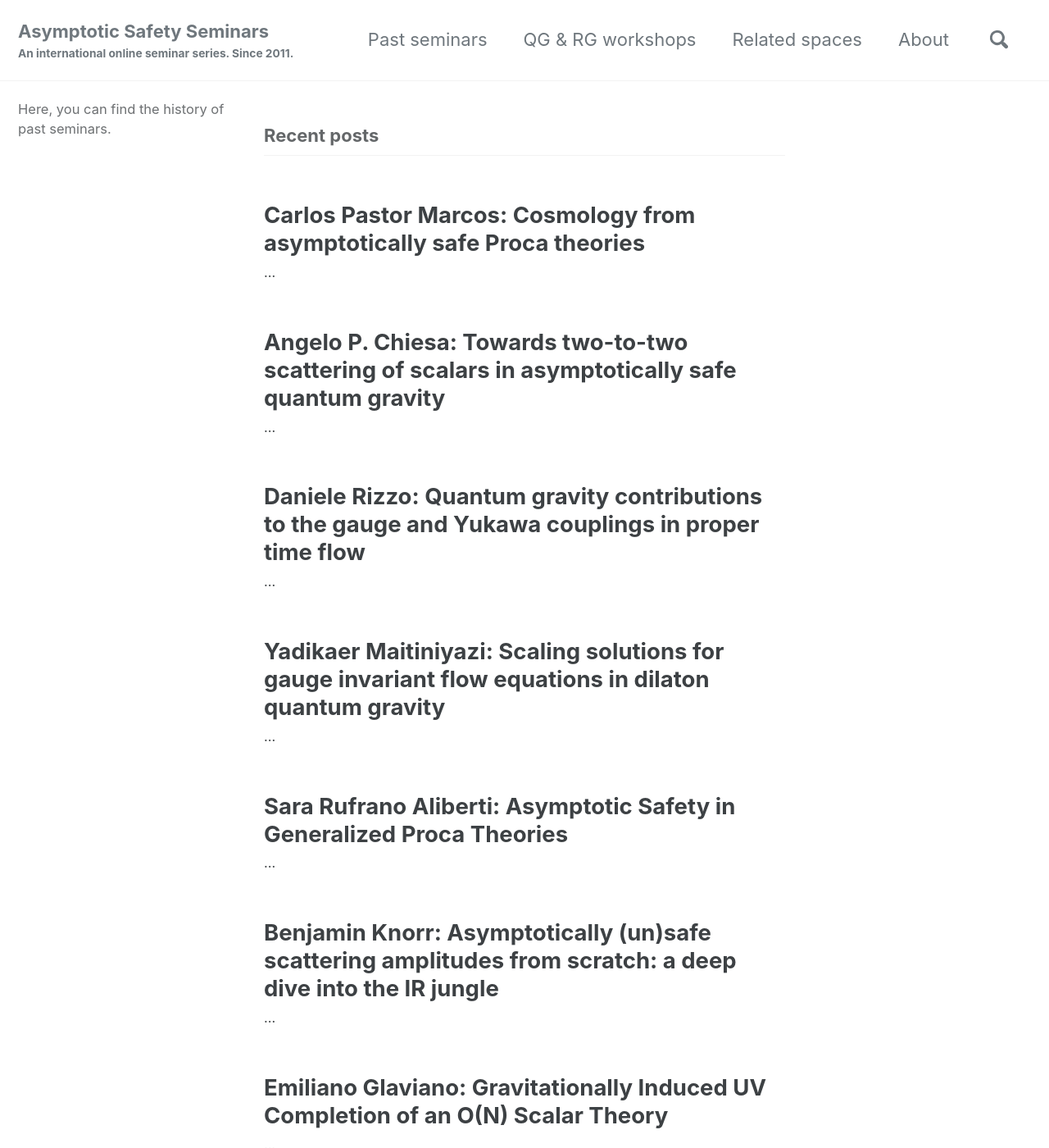
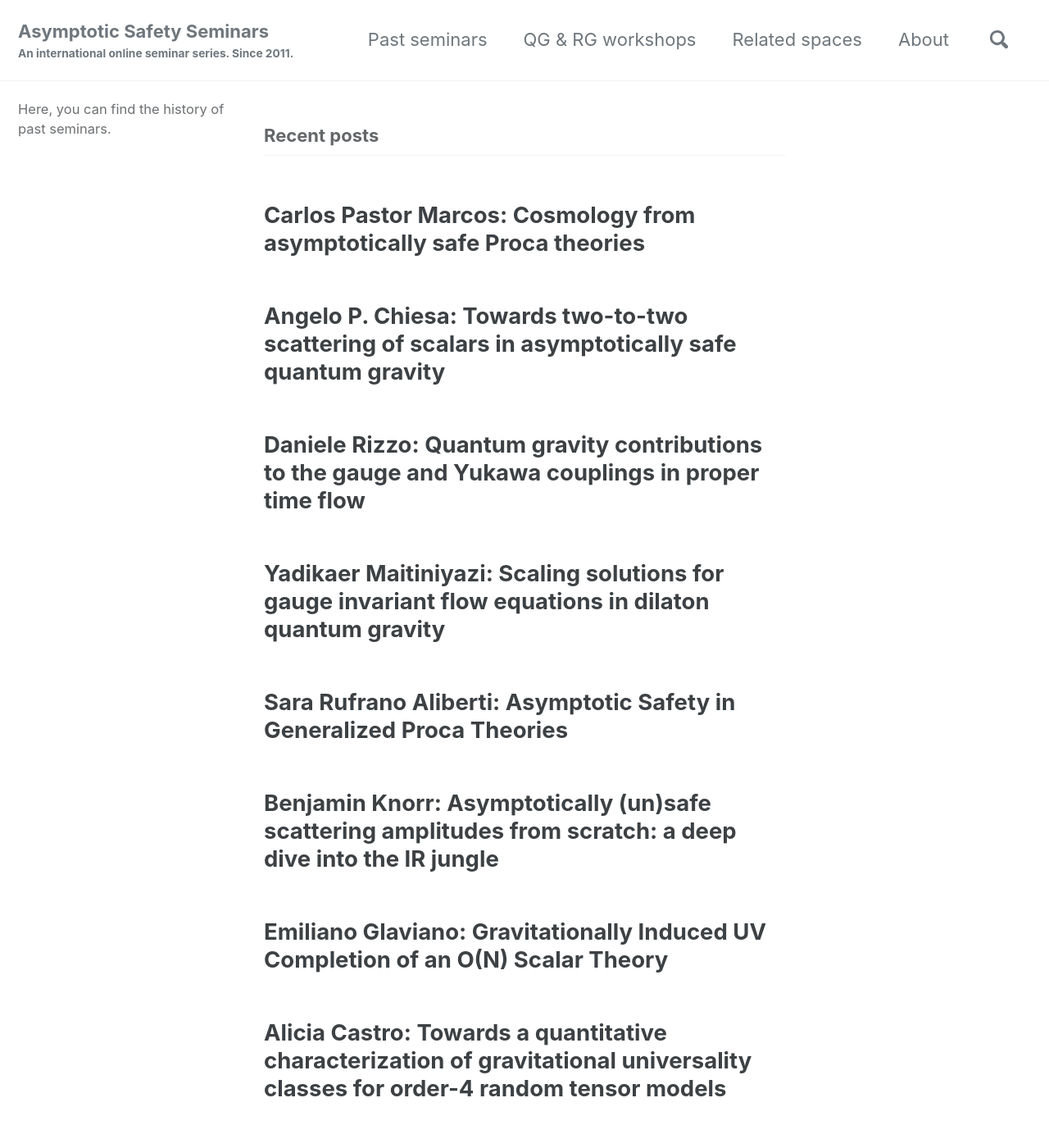
Before and after one commit to aaron-hd/as-website, a Jekyll site: the page built from index_backup.html, in a window 1280 px wide and 1400 px high. Shown: the whole window at 82% size. Built offline with Jekyll 4.4.1, drawn with Linux system fonts in a browser that asks for light colours; cached includes are drawn as plain includes; some of the changed text lies outside the part shown.

Commit message:
Update archive-single.html

```diff
--- a/_includes/archive-single.html
+++ b/_includes/archive-single.html
@@ -20,7 +20,5 @@
     <h2 class="archive__item-title no_toc" itemprop="headline">
        {{ title }}
     </h2>
-    {% include page__meta.html type=include.type %}
-    {% if post.excerpt %}<p class="archive__item-excerpt" itemprop="description">{{ post.excerpt | markdownify | strip_html | truncate: 0 }}</p>{% endif %}
   </article>
 </div>
```
